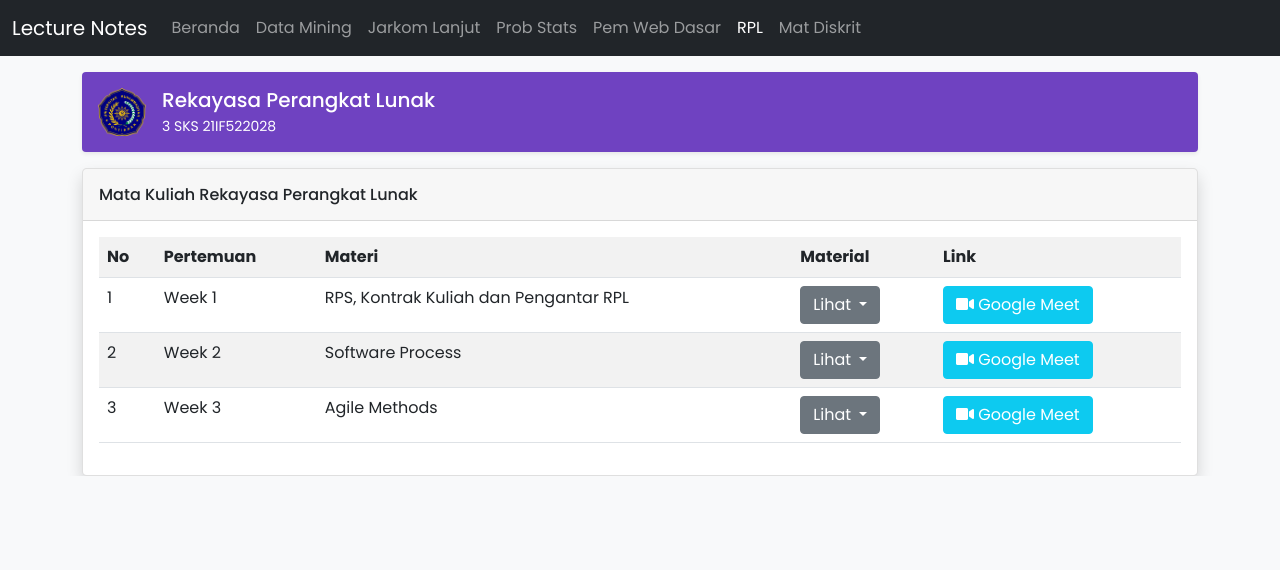
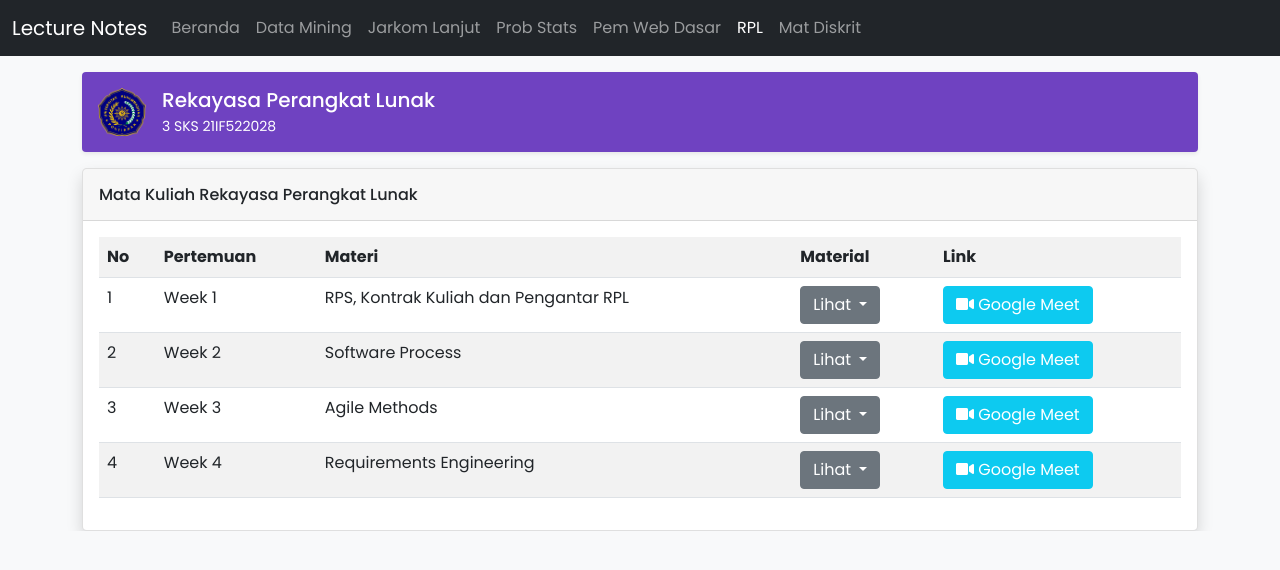
Before and after one commit to asrulabdullah99/rpl, a plain HTML site: page index.html in a window 1280 px wide. Drawn offline with Linux system fonts and the light colour scheme.

Commit message:
materi terbaru week 4

```diff
--- a/index.html
+++ b/index.html
@@ -256,6 +256,47 @@
                   >
                 </td>
               </tr>
+              <tr>
+                <td>4</td>
+                <td>Week 4</td>
+                <td>Requirements Engineering</td>
+                <td>
+                  <div class="dropdown">
+                    <a
+                      class="btn btn-secondary dropdown-toggle"
+                      href="#"
+                      role="button"
+                      id="dropdownMenuLink"
+                      data-bs-toggle="dropdown"
+                      aria-expanded="true"
+                    >
+                      Lihat
+                    </a>
+
+                    <ul
+                      class="dropdown-menu"
+                      aria-labelledby="dropdownMenuLink"
+                    >
+                      <li>
+                        <a
+                          class="dropdown-item"
+                          target="_blank"
+                          href="https://docs.google.com/presentation/d/1r1RhTQ-HM-cahXopKhEQn2gE_x0mXiFM/edit?usp=sharing&ouid=113804619739176014407&rtpof=true&sd=true"
+                          >Slide</a
+                        >
+                      </li>
+                    </ul>
+                  </div>
+                </td>
+                <td>
+                  <a
+                    href="https://meet.google.com/awf-auun-hhh"
+                    target="_blank"
+                    class="btn btn-info text-white text-nowrap"
+                    ><i class="fas fa-video"></i> Google Meet</a
+                  >
+                </td>
+              </tr>
             </table>
           </div>
         </div>
```
